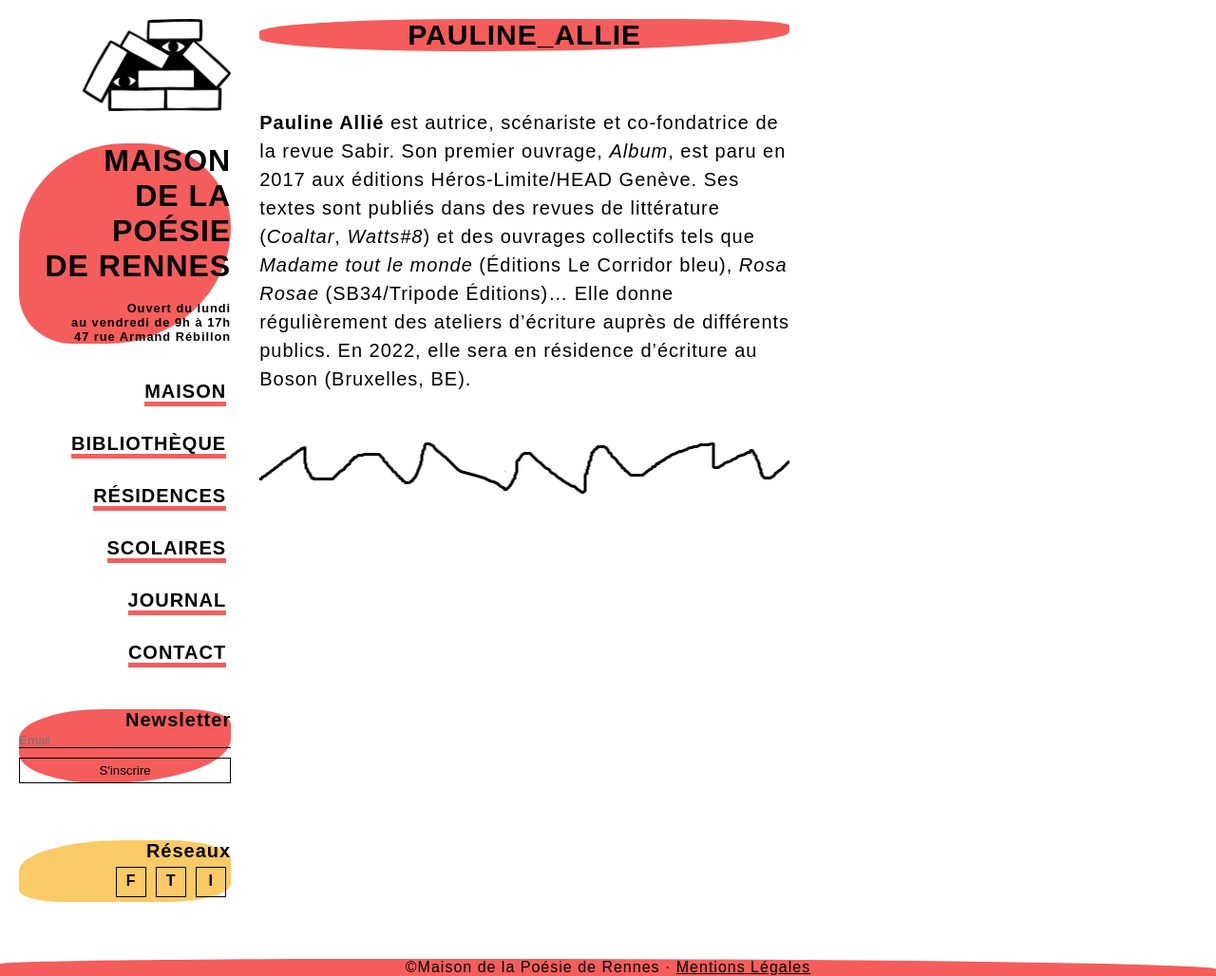
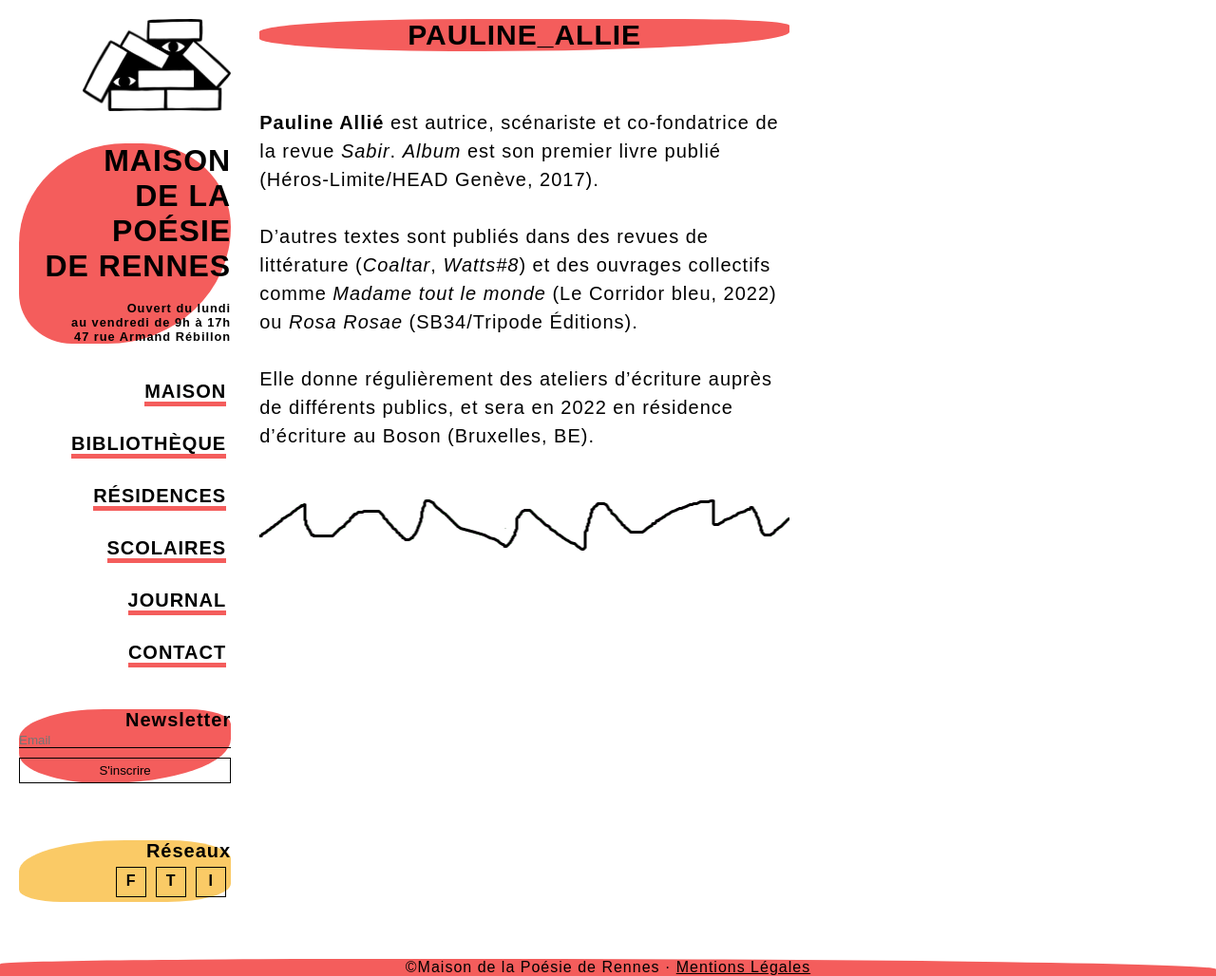
Before and after one commit to PQuod/MaisondelaPoesiedeRennes, a Jekyll site: the page built from _artistes/pauline_allie.md, in a window 1280 px wide. Shown: the whole page at 95% size. Built offline with Jekyll 4.4.1, drawn with Linux system fonts in a browser that asks for light colours; some web fonts are replaced; a script that is not in the unit is left out.

Commit message:
Update Artistes “pauline_allie”

```diff
--- a/_artistes/pauline_allie.md
+++ b/_artistes/pauline_allie.md
@@ -3,4 +3,8 @@
 titre: pauline_allie
 name: Pauline Allié
 ---
-**Pauline Allié** est autrice, scénariste et co-fondatrice de la revue Sabir. Son premier ouvrage, *Album*, est paru en 2017 aux éditions Héros-Limite/HEAD Genève. Ses textes sont publiés dans des revues de littérature (*Coaltar*, *Watts#8*) et des ouvrages collectifs tels que *Madame tout le monde* (Éditions Le Corridor bleu), *Rosa Rosae* (SB34/Tripode Éditions)... Elle donne régulièrement des ateliers d’écriture auprès de différents publics. En 2022, elle sera en résidence d’écriture au Boson (Bruxelles, BE).
+**Pauline Allié** est autrice, scénariste et co-fondatrice de la revue *Sabir*. *Album* est son premier livre publié (Héros-Limite/HEAD Genève, 2017).
+
+D'autres textes sont publiés dans des revues de littérature (*Coaltar*, *Watts#8*) et des ouvrages collectifs comme *Madame tout le monde* (Le Corridor bleu, 2022) ou *Rosa Rosae* (SB34/Tripode Éditions).
+
+Elle donne régulièrement des ateliers d’écriture auprès de différents publics, et sera en 2022 en résidence d’écriture au Boson (Bruxelles, BE).
```
